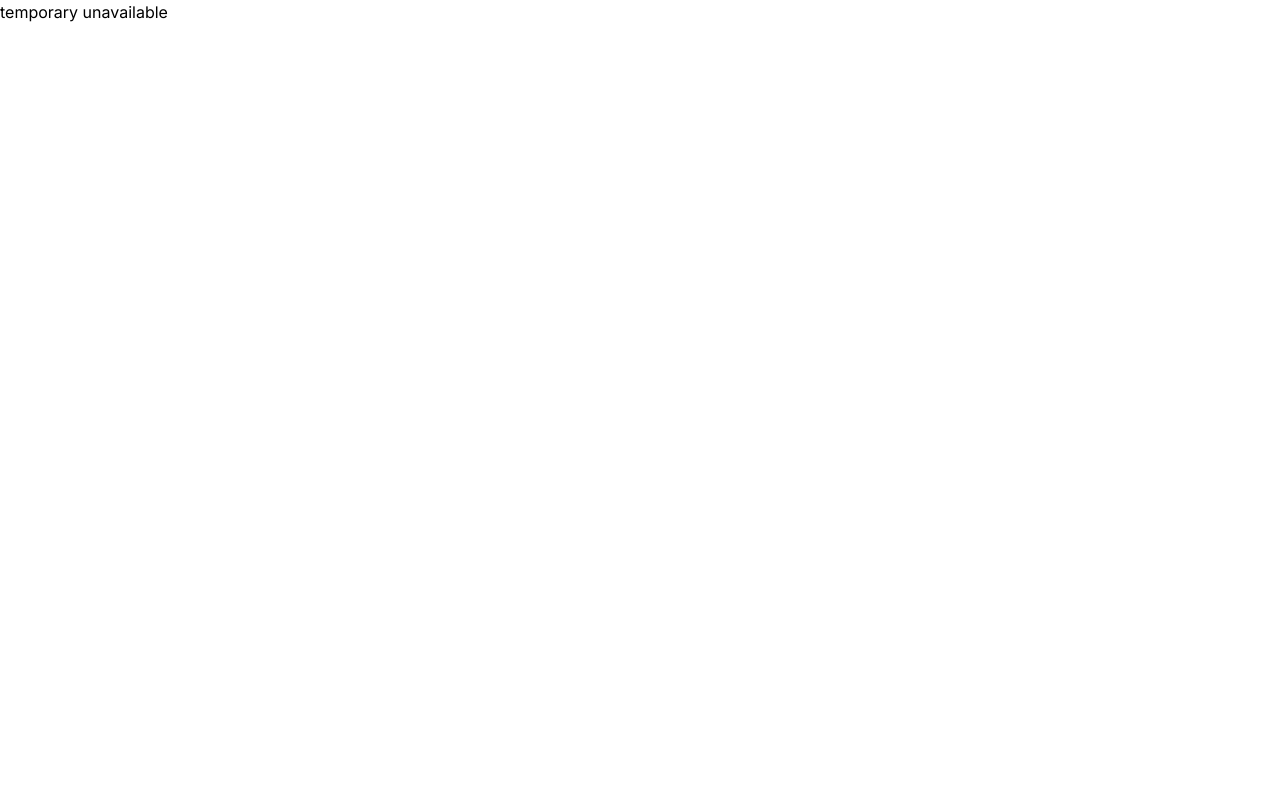
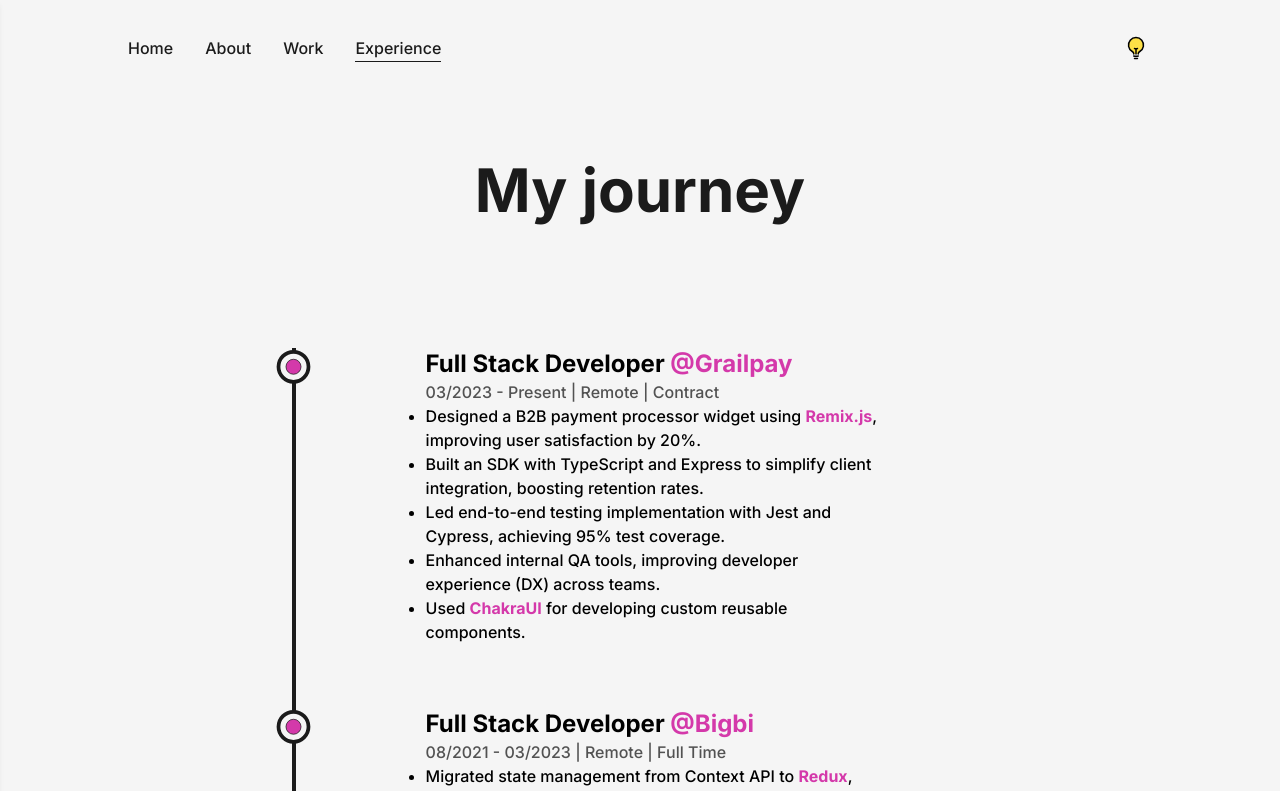
Before and after one commit to aram1l7/portfolio-v3, a Next.js app: page /experience in a window 1280 px wide. Shown: the top 791 px of the page. Built offline with nearby package versions, Linux system fonts and the light colour scheme.

Commit message:
Some updates

```diff
--- a/src/mocks/job-history.js
+++ b/src/mocks/job-history.js
@@ -3,7 +3,7 @@
     id: 6,
     position: "Full Stack Developer",
     company: "Grailpay",
-    time: "12/2023 - Present",
+    time: "03/2023 - Present",
     type: "Contract",
     location: "Remote",
     description: `
@@ -12,15 +12,16 @@
       <li>Built an SDK with TypeScript and Express to simplify client integration, boosting retention rates.</li>
       <li>Led end-to-end testing implementation with Jest and Cypress, achieving 95% test coverage.</li>
       <li>Enhanced internal QA tools, improving developer experience (DX) across teams.</li>
+      <li>Used <b class="text-primary dark:text-primaryDark">ChakraUI</b> for developing custom reusable components.</li>
     </ul>
     `,
   },
   {
-    id: 4,
+    id: 5,
     position: "Full Stack Developer",
-    company: "Itsoft",
-    time: "11/2022 - 12/2023",
-    type: "Contract",
+    company: "Bigbi",
+    time: "08/2021 - 03/2023",
+    type: "Full time",
     location: "Remote",
     description: `
       <ul class="list-disc">
@@ -32,27 +33,10 @@
       `,
   },
   {
-    id: 5,
+    id: 4,
     position: "Frontend Developer",
-    company: "Upwork",
-    time: "11/2022 - 06/2023",
-    type: "Contract",
-    location: "Remote",
-    description: `
-    <ul class="list-disc">
-    <li>Developed a business phone system dashboard using Vanilla JS and Vite.</li>
-    <li>Built cross-browser adaptive landing pages with Tailwind CSS and <b class="text-primary dark:text-primaryDark">Next.js</b>.</li>
-    <li>Developed an online pool cleaning shop with Next.js with Contentful CMS integration.</li>
-    <li>Designed and built a multi-page blog with React.js and Strapi CMS.</li>
-  </ul>
-
-    `,
-  },
-  {
-    id: 3,
-    position: "Full Stack Developer",
     company: "Cretrix",
-    time: "07/2021 - 11/2022",
+    time: "06/2020 - 08/2021",
     type: "Full time",
     location: "Yerevan, Armenia",
     description: `
@@ -62,16 +46,31 @@
       <li>Designed and implemented a design system for a full-stack blog, boosting development efficiency.</li>
       <li>Developed and maintained a content management system (CMS) with React and Redux, enhancing user engagement through an intuitive, scalable interface.</li>
   </ul>
-
+    `,
+  },
+  {
+    id: 3,
+    position: "Frontend Developer (Contract)",
+    company: "Upwork",
+    time: "03/2021 - 07/2021",
+    type: "Contract",
+    location: "Remote",
+    description: `
+    <ul class="list-disc">
+    <li>Developed a business phone system dashboard using Vanilla JS and Vite.</li>
+    <li>Built cross-browser adaptive landing pages with Tailwind CSS and <b class="text-primary dark:text-primaryDark">Next.js</b>.</li>
+    <li>Developed an online pool cleaning shop with Next.js and Contentful CMS integration.</li>
+    <li>Designed and built a multi-page blog with React.js and Strapi CMS.</li>
+  </ul>
     `,
   },
   {
     id: 2,
     position: "Frontend Developer",
     company: "Blowsys",
-    time: "06/2022 - 10/2022",
+    time: "03/2020 - 06/2020",
     type: "Contract",
-    location: "Yerevan, Armenia",
+    location: "Dubai, DU",
     description: `
     <ul class="list-disc">
   <li>Designed and implemented the company website using React.js and Next.js, optimizing performance and server-side rendering for improved load times.</li>
@@ -79,22 +78,20 @@
   <li>Integrated file upload functionality using Node.js and Nodemailer.</li>
   <li>Enhanced SEO by implementing meta tags, robots.txt, and structured data, resulting in higher search engine rankings and increased web traffic.</li>
 </ul>
-
     `,
   },
   {
     id: 1,
     position: "Frontend Developer",
-    company: "Evistep Enterprise",
-    time: "10/2020 - 07/2021",
+    company: "Evistep",
+    time: "10/2019 - 03/2020",
     location: "Yerevan, Armenia",
     type: "Full time",
     description: `
     <ul class="list-disc">
-  <li>Designed and developed a responsive landing page using <b class="text-primary dark:text-primaryDark">ES6</b>, Bootstrap and SCSS, improving conversion rates by 35%.</li>
+  <li>Designed a responsive landing page, improving conversion rates by 35%.</li>
   <li>Enhanced dashboard accessibility, leading to an 80% increase in mobile usability.</li>
 </ul>
-
     `,
   },
 ];
--- a/src/pages/_app.js
+++ b/src/pages/_app.js
@@ -4,18 +4,14 @@
 import { ThemeProvider } from "@/theme/ThemeProvider";
 import Footer from "@/components/Footer";
 
-
 export default function App({ Component, pageProps }) {
   return (
     <ThemeProvider>
-      {/* <main
-        className={`bg-light dark:bg-dark w-full min-h-[80vh] h-full`}
-      >
+      <main className={`bg-light dark:bg-dark w-full min-h-[80vh] h-full`}>
         <NavBar />
         <Component {...pageProps} />
         <Footer />
-      </main> */}
-      <h1>temporary unavailable</h1>
+      </main>
     </ThemeProvider>
   );
 }
```
